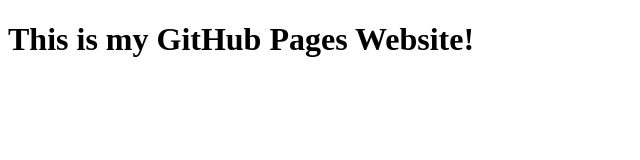
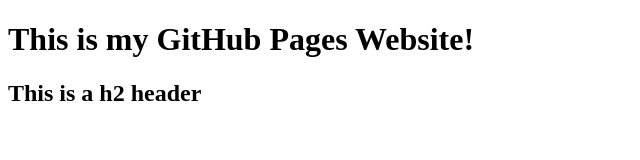
Before and after one commit to timmera/timmera.github.io, a plain HTML site: page index.html in a window 1280 px wide. Shown: the whole page, without its empty margins (0-640 px from the left). Drawn offline with Linux system fonts and the light colour scheme.

Commit message:
Added h2 header

```diff
--- a/index.html
+++ b/index.html
@@ -1,10 +1,10 @@
 <!DOCTYPE html>
 <html lang="en">
     <head>
-        <title>My Site!
-        </title>
+        <title>My Site!</title>
     </head>
     <body>
         <h1>This is my GitHub Pages Website!</h1>
+        <h2>This is a h2 header</h2>
     </body>
 </html>
```
